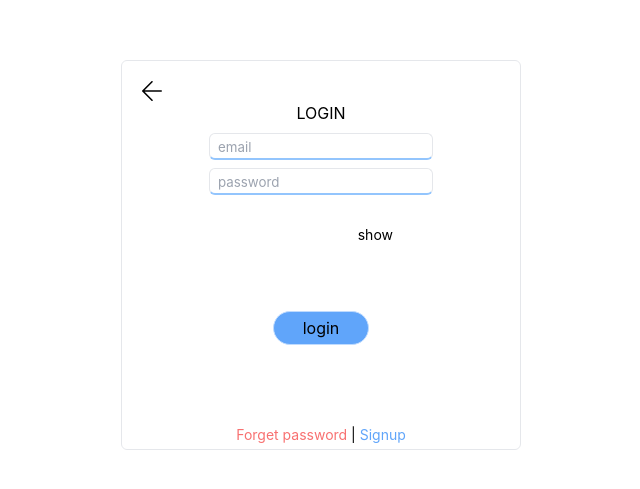
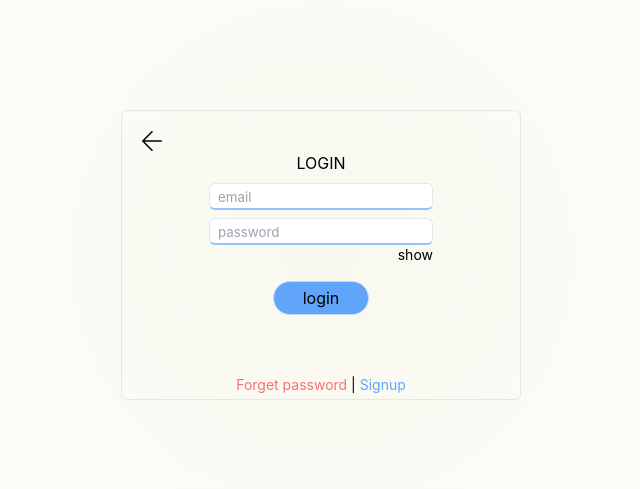
Before and after one commit to sujanthapa01/Sujan-Thapa-V2, a React (Vite) app: page /login in a window 1280 px wide. Shown: the part 145-634 px from the top of the page, without its empty margins (319-959 px from the left). Built offline with nearby package versions, Linux system fonts and the light colour scheme.

Commit message:
dark mode under dev

```diff
--- a/src/components/projectComp.jsx
+++ b/src/components/projectComp.jsx
@@ -53,7 +53,7 @@ function ProjectComp({ maxProjects }) {
             <a
               key={repo.id}
               href={repo.html_url}
-              className="rounded-lg bg-white border border-slate-200 dark:border-slate-800 hover:border-blue-300 dark:bg-gradient-to-t dark:from-slate-800 dark:to-slate-800/30 odd:-rotate-1 even:rotate-1 hover:rotate-0 transition-transform duration-700 hover:duration-100 ease-in-out p-5"
+              className="rounded-lg border border-slate-200 dark:border-slate-800 dark:bg-gradient-to-t dark:from-slate-800 dark:to-slate-800/30 odd:-rotate-1 even:rotate-1 hover:rotate-0 transition-transform duration-700 hover:duration-100 ease-in-out p-5"
             >
               <div className="flex flex-col h-full">
                 <div className="">
--- a/src/index.css
+++ b/src/index.css
@@ -18,6 +18,7 @@ background: -moz-radial-gradient(circle, rgba(180,170,58,0.08) 0%, rgba(180,252,
 background: -webkit-radial-gradient(circle, rgba(180,170,58,0.08) 0%, rgba(180,252,69,0) 100%);
 background: radial-gradient(circle, rgba(180,170,58,0.08) 0%, rgba(180,252,69,0) 100%);
 filter: progid:DXImageTransform.Microsoft.gradient(startColorstr="#b4aa3a",endColorstr="#b4fc45",GradientType=1);
+@apply transition-colors duration-500 ease-in-out;
 
 }
 .homemade-apple-regular {
@@ -216,28 +217,29 @@ span.span:hover + img#arrow {
 }
 
 
-.app.light {
+/* .app.light {
   background-color: #ffffff;
   color: #000000;
-}
+} */
 
 .app.dark {
   /* background-color: #15202b; */
   /* background-color: #22303c; */
-  background-color: #192734;
+  background-color: #0f172a;
+
   color: #ffffff;
 }
 
-.header.light, .footer.light {
+/* .header.light, .footer.light {
   background-color: #f0f0f0;
   color: #000000;
-}
+} */
 
-.header.dark, .footer.dark {
+/* .header.dark, .footer.dark {
   background-color: #444444;
   color: #ffffff;
-}
-
+} */
+/*
 button {
   margin: 20px;
   padding: 10px 20px;
@@ -248,4 +250,4 @@ button {
 .content {
   text-align: center;
   margin-top: 50px;
-}
+} */
--- a/src/pages/Home.jsx
+++ b/src/pages/Home.jsx
@@ -44,7 +44,7 @@ function Home() {
                 <span className="text-pink-400"> love</span>
               </strong>
             </h1>
-            <p className="text-lg xl:text-xl text-gray-500 mt-4">
+            <p className="text-lg xl:text-xl text-gray-500 mt-4 dark:text-slate-400">
               Passionate full-stack student 🧑‍🎓 crafting seamless digital
               experiences. Outside the code, I'm a music enthusiast{" "}
             </p>
@@ -87,7 +87,7 @@ function Home() {
                     />
                   </a>
                 </li>
-            <p className="text-gray-700 mt-8 text-lg xl:text-[1.2rem]">
+            <p className="text-gray-700 mt-8 text-lg xl:text-[1.2rem] dark:text-slate-300">
               I'm a full-stack student learning about data and algorithms in
               C++. I also enjoy music and exploring the internet. I'm passionate
               about software engineering and eager to learn and create.
--- a/src/pages/auth/SignUp.jsx
+++ b/src/pages/auth/SignUp.jsx
@@ -25,7 +25,7 @@ export default function SignUp(){
 
   return (
     <main className="flex justify-center h-[100vh] items-center">
-      <div className="wrapper flex items-center flex-col w-full md:w-[25rem] lg:w-[25rem] xl:w-[25rem] h-full  md:h-auto lg:h-auto xl:h-auto justify-center md:justify-around lg:justify-around xl:justify-around p-1 bg-transparent backdrop-blur-sm lg:border xl:border lg:rounded-md xl:rounded-md">
+      <div className="wrapper  dark:border-slate-800 dark:bg-gradient-to-t dark:from-slate-800 dark:to-slate-800/30 flex items-center flex-col w-full md:w-[25rem] lg:w-[25rem] xl:w-[25rem] h-full  md:h-auto lg:h-auto xl:h-auto justify-center md:justify-around lg:justify-around xl:justify-around p-1 bg-transparent backdrop-blur-sm lg:border xl:border lg:rounded-md xl:rounded-md">
         <div className=" justify-start w-full pl-4 pt-4 items-center hidden md:block lg:block xl:block ">
           <Link to="/">
             <svg
--- a/src/pages/auth/forgetPassword.jsx
+++ b/src/pages/auth/forgetPassword.jsx
@@ -15,7 +15,7 @@ export default function forgetPassword() {
 
   return (
     <main className="flex justify-center h-[100vh] items-center">
-      <div className="wrapper flex items-center flex-col w-full md:w-[25rem] lg:w-[25rem] xl:w-[25rem] h-full  md:h-auto lg:h-auto xl:h-auto justify-center md:justify-around lg:justify-around xl:justify-around p-1 bg-transparent backdrop-blur-sm  lg:border xl:border lg:rounded-md xl:rounded-md">
+      <div className="wrapper  dark:border-slate-800 dark:bg-gradient-to-t dark:from-slate-800 dark:to-slate-800/30 flex items-center flex-col w-full md:w-[25rem] lg:w-[25rem] xl:w-[25rem] h-full  md:h-auto lg:h-auto xl:h-auto justify-center md:justify-around lg:justify-around xl:justify-around p-1 bg-transparent backdrop-blur-sm  lg:border xl:border lg:rounded-md xl:rounded-md">
         <div className='justify-start w-full pl-4 pt-4 items-center hidden md:block lg:block xl:block '>
           <Link to="/">
             <svg fill="#000000" width="20px" height="20px" viewBox="0 0 52 52" xmlns="http://www.w3.org/2000/svg"><path d="M50,24H6.83L27.41,3.41a2,2,0,0,0,0-2.82,2,2,0,0,0-2.82,0l-24,24a1.79,1.79,0,0,0-.25.31A1.19,1.19,0,0,0,.25,25c0,.07-.07.13-.1.2l-.06.2a.84.84,0,0,0,0,.17,2,2,0,0,0,0,.78.84.84,0,0,0,0,.17l.06.2c0,.07.07.13.1.2a1.19,1.19,0,0,0,.09.15,1.79,1.79,0,0,0,.25.31l24,24a2,2,0,1,0,2.82-2.82L6.83,28H50a2,2,0,0,0,0-4Z" /></svg>
--- a/src/pages/auth/login.jsx
+++ b/src/pages/auth/login.jsx
@@ -26,7 +26,7 @@ export default function Signin(){
   return (
     <main className="flex justify-center h-[100vh] items-center">
 
-      <div className="wrapper flex items-center flex-col w-full md:w-[25rem] lg:w-[25rem] xl:w-[25rem] h-full  md:h-auto lg:h-auto xl:h-auto justify-center md:justify-around lg:justify-around xl:justify-around p-1 bg-transparent backdrop-blur-sm  lg:border xl:border lg:rounded-md xl:rounded-md">
+      <div className="wrapper dark:border-slate-800 dark:bg-gradient-to-t dark:from-slate-800 dark:to-slate-800/30 flex items-center flex-col w-full md:w-[25rem] lg:w-[25rem] xl:w-[25rem] h-full  md:h-auto lg:h-auto xl:h-auto justify-center md:justify-around lg:justify-around xl:justify-around p-1 bg-transparent backdrop-blur-sm  lg:border xl:border lg:rounded-md xl:rounded-md">
         <div className='justify-start w-full pl-4 pt-4 items-center hidden md:block lg:block xl:block '>
           <Link to="/">
             <svg fill="#000000" width="20px" height="20px" viewBox="0 0 52 52" xmlns="http://www.w3.org/2000/svg"><path d="M50,24H6.83L27.41,3.41a2,2,0,0,0,0-2.82,2,2,0,0,0-2.82,0l-24,24a1.79,1.79,0,0,0-.25.31A1.19,1.19,0,0,0,.25,25c0,.07-.07.13-.1.2l-.06.2a.84.84,0,0,0,0,.17,2,2,0,0,0,0,.78.84.84,0,0,0,0,.17l.06.2c0,.07.07.13.1.2a1.19,1.19,0,0,0,.09.15,1.79,1.79,0,0,0,.25.31l24,24a2,2,0,1,0,2.82-2.82L6.83,28H50a2,2,0,0,0,0-4Z" /></svg>
--- a/tailwind.config.js
+++ b/tailwind.config.js
@@ -1,9 +1,12 @@
 /** @type {import('tailwindcss').Config} */
 export default {
-  content:["./index.html",
-    "./src/**/*.{js,ts,jsx,tsx}",],
+  content: [
+    "./index.html",
+    "./src/**/*.{js,ts,jsx,tsx}",
+  ],
+  darkMode: 'class', // Enable dark mode with a class
   theme: {
     extend: {},
   },
   plugins: [],
-}
+};
```
Also changed, not shown: src/components/Navigation.jsx (+4 -4 lines).
